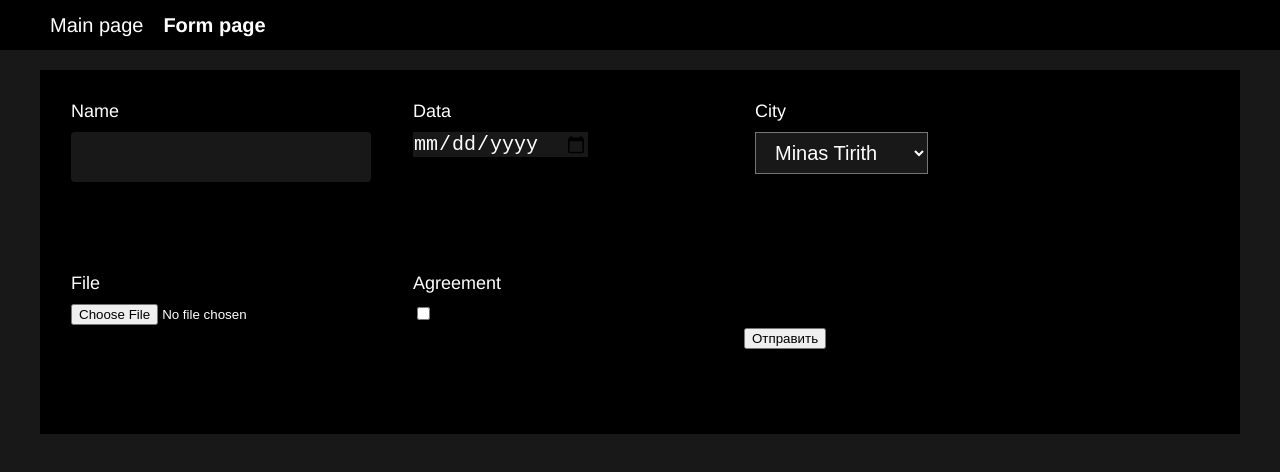
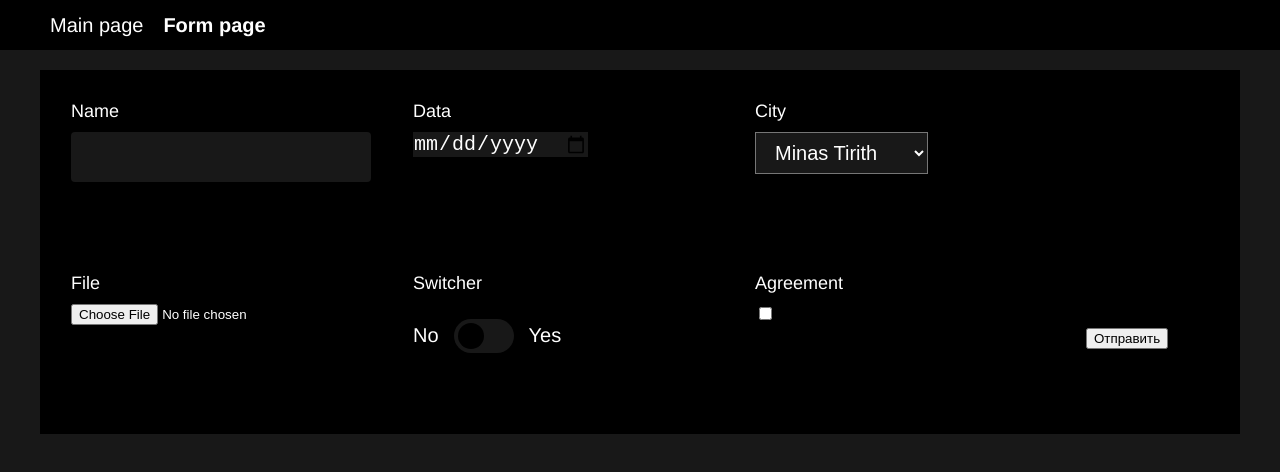
Before and after one commit to KononOleg/React-2022-Q1, a React (Create React App) app: page /form in a window 1280 px wide. Shown: the top 472 px of the page. Built offline with nearby package versions, Linux system fonts and the light colour scheme.

Commit message:
feat: add switch input

```diff
--- /dev/null
+++ b/src/components/pages/form-page/components/form/components/input/switcher/switcher.css
@@ -0,0 +1,48 @@
+.switch__wrapper {
+  display: flex;
+  gap: 15px;
+  align-items: center;
+
+  color: white;
+  font-size: 20px;
+}
+
+.input-switch {
+  position: relative;
+  display: inline-block;
+  width: 60px;
+  height: 34px;
+}
+
+.input-switch input {
+  opacity: 0;
+  width: 0;
+  height: 0;
+}
+
+.input-switch__slider {
+  position: absolute;
+  border-radius: 34px;
+  cursor: pointer;
+  top: 0;
+  left: 0;
+  right: 0;
+  bottom: 0;
+  background-color: #181818;
+  transition: 0.2s;
+}
+
+.input-switch__slider:before {
+  position: absolute;
+  content: '';
+  height: 26px;
+  width: 26px;
+  left: 4px;
+  bottom: 4px;
+  background-color: black;
+  transition: 0.2s;
+  border-radius: 50%;
+}
+.input-switch__checkbox:checked + .input-switch__slider:before {
+  transform: translateX(26px);
+}
--- /dev/null
+++ b/src/components/pages/form-page/components/form/components/input/switcher/switcher.tsx
@@ -0,0 +1,37 @@
+import React from 'react';
+import { InputWrapper } from '../wrapper/wrapper';
+import './switcher.css';
+
+interface IProps {
+  label: string;
+  errorMessage: string;
+  isError: boolean;
+  inputRef: React.RefObject<HTMLInputElement>;
+  OnChange: () => void;
+}
+
+export const InputSwitcher: React.FC<IProps> = ({
+  label,
+  errorMessage,
+  isError,
+  inputRef,
+  OnChange,
+}) => {
+  return (
+    <InputWrapper {...{ label, errorMessage, isError }}>
+      <div className="switch__wrapper">
+        <p>No</p>
+        <label className="input-switch">
+          <input
+            type="checkbox"
+            className="input-switch__checkbox"
+            ref={inputRef}
+            onChange={OnChange}
+          />
+          <span className="input-switch__slider"></span>
+        </label>
+        <p>Yes</p>
+      </div>
+    </InputWrapper>
+  );
+};
--- a/src/components/pages/form-page/components/form/form.tsx
+++ b/src/components/pages/form-page/components/form/form.tsx
@@ -1,18 +1,20 @@
 import React from 'react';
+import './form.css';
 import { InputCheckbox } from './components/input/checkbox/checkbox';
 import { InputData } from './components/input/data/data';
 import { InputFile } from './components/input/file/file';
 import { InputSelect } from './components/input/select/select';
 import { InputText } from './components/input/text/text';
-import './form.css';
 import { IState, IStateInput, state } from './state';
 import { validationChecked, validationEmpty, validationFile, validationLength } from './validation';
+import { InputSwitcher } from './components/input/switcher/switcher';
 
 export class Form extends React.Component<unknown, IState> {
   Name: React.RefObject<HTMLInputElement>;
   Date: React.RefObject<HTMLInputElement>;
   Select: React.RefObject<HTMLSelectElement>;
   Checkbox: React.RefObject<HTMLInputElement>;
+  Switcher: React.RefObject<HTMLInputElement>;
   File: React.RefObject<HTMLInputElement>;
   constructor(props: unknown) {
     super(props);
@@ -21,6 +23,7 @@ export class Form extends React.Component<unknown, IState> {
     this.Date = React.createRef();
     this.Select = React.createRef();
     this.Checkbox = React.createRef();
+    this.Switcher = React.createRef();
     this.File = React.createRef();
     this.handleSubmit = this.handleSubmit.bind(this);
     this.setStateValue = this.setStateValue.bind(this);
@@ -28,19 +31,14 @@ export class Form extends React.Component<unknown, IState> {
 
   handleSubmit(event: React.SyntheticEvent) {
     event.preventDefault();
-
     //Name
     validationLength(this.Name.current?.value as string, 'Name', this.setStateValue, 3);
-
     //Date
     validationEmpty(this.Date.current?.value as string, 'Date', this.setStateValue);
-
     //Checkbox
     validationChecked(this.Checkbox.current?.checked as boolean, 'Checkbox', this.setStateValue);
-
     //File
     validationFile(this.File.current?.files?.length as number, 'File', this.setStateValue);
-    console.log(this.File.current?.files?.length);
   }
 
   setStateValue(value: IStateInput, input: string) {
@@ -86,6 +84,13 @@ export class Form extends React.Component<unknown, IState> {
           isError={this.state.File.isError}
           OnChange={() => this.resetError('File')}
         />
+        <InputSwitcher
+          label="Switcher"
+          inputRef={this.Switcher}
+          errorMessage={this.state.Switcher.Message}
+          isError={this.state.Switcher.isError}
+          OnChange={() => this.resetError('Switcher')}
+        />
         <InputCheckbox
           label="Agreement"
           inputRef={this.Checkbox}
--- a/src/components/pages/form-page/components/form/state.ts
+++ b/src/components/pages/form-page/components/form/state.ts
@@ -9,6 +9,7 @@ export interface IState {
   Select: IStateInput;
   Checkbox: IStateInput;
   File: IStateInput;
+  Switcher: IStateInput;
 }
 
 export const state = {
@@ -17,4 +18,5 @@ export const state = {
   Select: { isError: false, Message: '' },
   Checkbox: { isError: false, Message: '' },
   File: { isError: false, Message: '' },
+  Switcher: { isError: false, Message: '' },
 };
```
